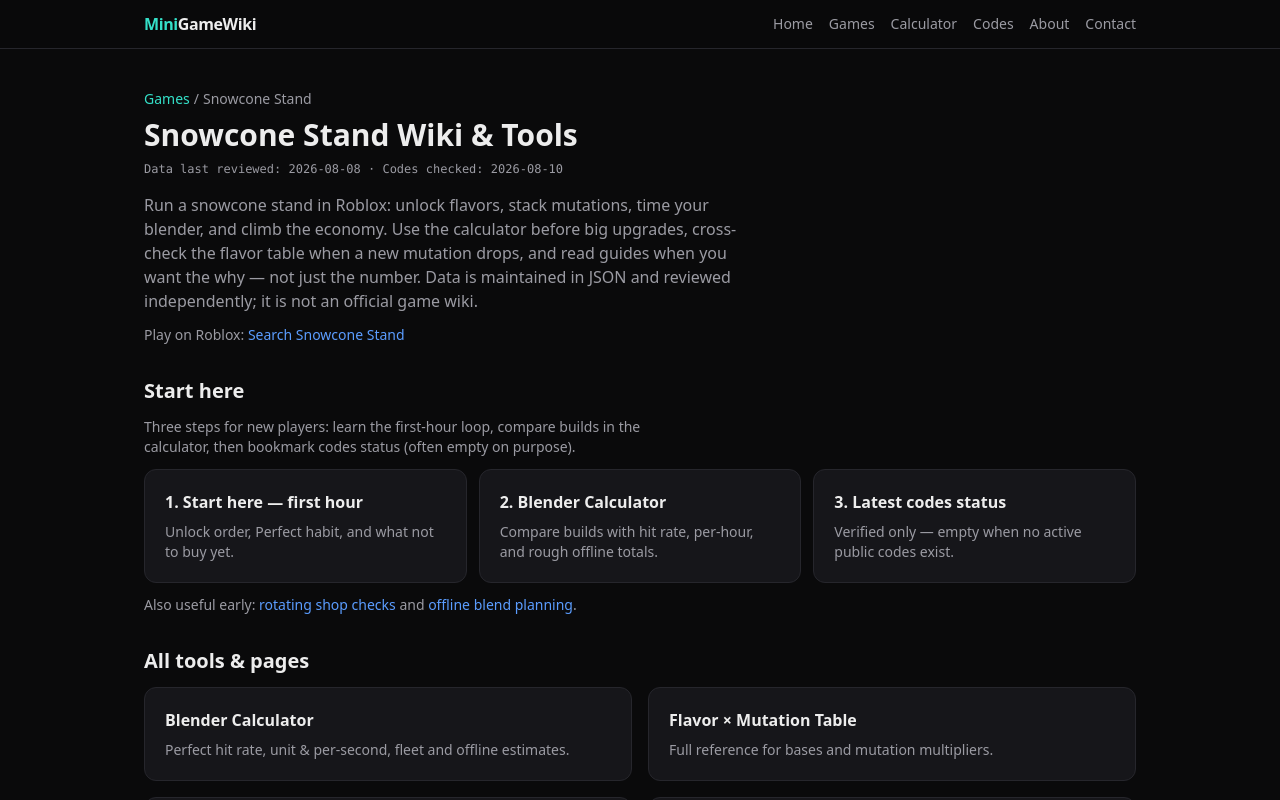
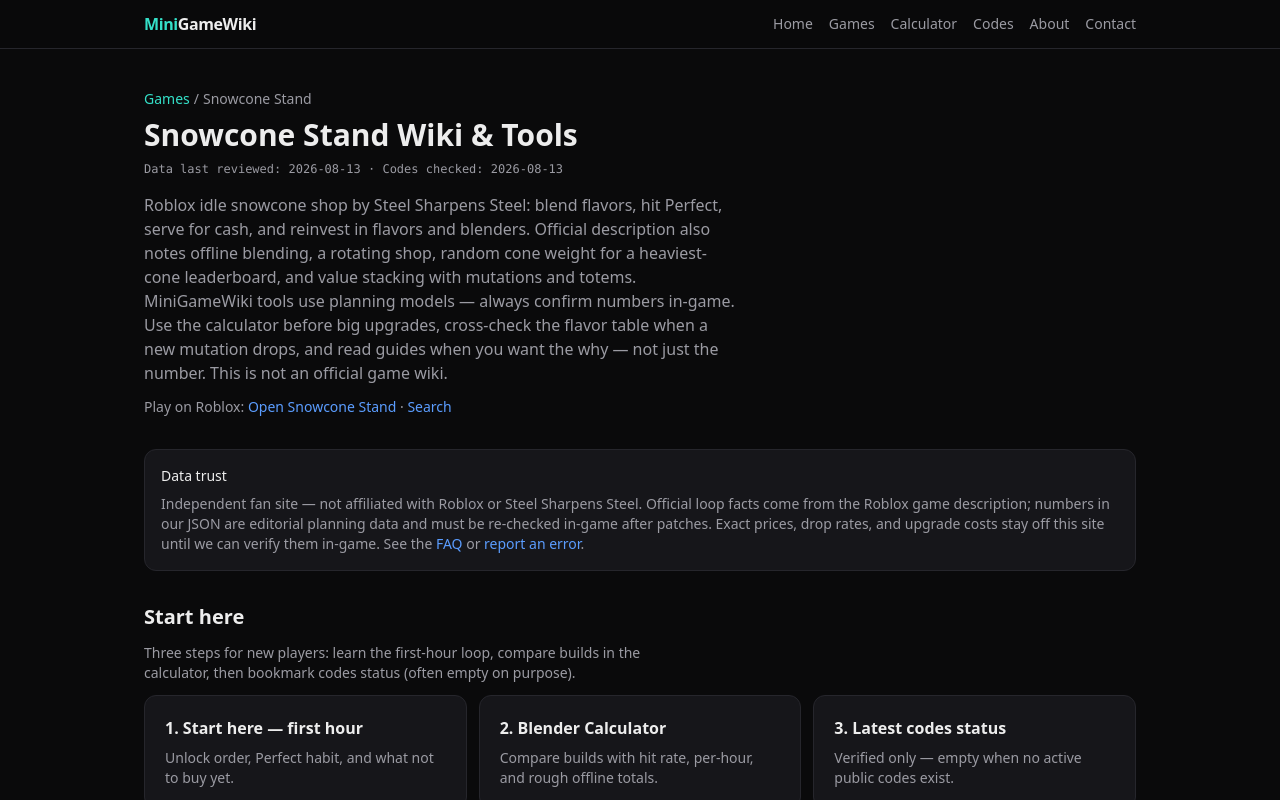
Before and after one commit to eric4885/minigamewiki, a Next.js app: page /games/snowcone-stand in a window 1280 px wide. Shown: the top 800 px of the page. Built offline with nearby package versions, Linux system fonts and the light colour scheme; no server answers.

Commit message:
Clarify data trust: no fake codes, planning-model numbers
Re-check public sources (still no verified codes; ignore placeholder aggregator lists). Add DataTrustNote on hub/tools/codes, strengthen FAQ and disclaimers, and label tables/calculator as editorial planning data.

```diff
--- a/data/snowcone.json
+++ b/data/snowcone.json
@@ -4,13 +4,19 @@
   "developer": "Independent Roblox experience (fan tools by MiniGameWiki)",
   "robloxUrl": "https://www.roblox.com/discover/?Keyword=Snowcone%20Stand",
   "robloxSearchUrl": "https://www.roblox.com/discover/?Keyword=Snowcone%20Stand",
-  "description": "Run a snowcone stand in Roblox: unlock flavors, stack mutations, time your blender, and climb the economy.",
-  "dataReviewedAt": "2026-08-08",
+  "description": "Roblox idle snowcone shop by Steel Sharpens Steel: blend flavors, hit Perfect, serve for cash, and reinvest in flavors and blenders. Official description also notes offline blending, a rotating shop, random cone weight for a heaviest-cone leaderboard, and value stacking with mutations and totems. MiniGameWiki tools use planning models — always confirm numbers in-game.",
+  "dataReviewedAt": "2026-08-13",
   "perfectMult": 1.5,
   "codes": [],
-  "codesLastChecked": "2026-08-10",
-  "codesNote": "As of the last check date, there are no active public promo codes for Snowcone Stand. We do not invent codes. Bookmark this status page — when verified codes appear, they land in the active table first. Until then, use the Blender Calculator and money guides linked on this page.",
+  "codesLastChecked": "2026-08-13",
+  "codesNote": "As of the last check date, there are no verified active public promo codes for Snowcone Stand. We checked the official Roblox description and reputable status pages; we ignore aggregator sites that list placeholder codes (e.g. invented strings presented as “active”). We do not invent codes. When a code is verified in-game or posted by the developer, it appears in the active table first.",
   "changelog": [
+    {
+      "date": "2026-08-13",
+      "items": [
+        "Data trust pass (2026-08-13): re-checked public sources — still no verified codes; ignore placeholder aggregator code lists; clarify tables/calculator as planning models; strengthen FAQ/hub/tool disclaimers; do not import unverified upgrade prices."
+      ]
+    },
     {
       "date": "2026-08-11",
       "items": [
@@ -215,8 +221,8 @@
     }
   ],
   "tierList": {
-    "updatedAt": "2026-07-29",
-    "summary": "Tiers reflect mid-to-late game cash efficiency assuming Perfect Blend and at least Sparkling mutation. Early game, prefer unlock order over raw tier.",
+    "updatedAt": "2026-08-13",
+    "summary": "Editorial ranks for mid-to-late cash efficiency assuming Perfect Blend and at least a mid-tier mutation mindset — not an official developer ranking. Early game, prefer unlock order and cash on hand over raw tier. Re-check bases in-game after patches; do not treat fan-wiki price sheets as source of truth.",
     "ranks": [
       {
         "tier": "S",
@@ -426,10 +432,11 @@
     {
       "slug": "codes-policy",
       "title": "Our Codes Policy: No Fake Promo Codes",
-      "updatedAt": "2026-07-23",
-      "excerpt": "Why the codes page may be empty, how we verify drops, and how to report a working code.",
+      "updatedAt": "2026-08-13",
+      "excerpt": "Why the codes page may be empty, why we ignore placeholder aggregator lists, and how to report a working code.",
       "content": [
         "Many Roblox wiki sites list expired or invented codes. MiniGameWiki does not. If our [Snowcone Stand codes](/games/snowcone-stand/codes) table is empty, that is an honest status — not a missing page.",
+        "Some code-farm sites publish placeholder strings (generic words presented as “active codes”) with no proof they redeem. Treat those as unverified marketing. We only list codes after in-game or developer confirmation — an empty table is intentional honesty.",
         "## Verification rules",
         "- A code must be publicly announced or reproducibly redeemable.",
         "- Expired codes are removed, not grayed out forever as clickbait.",
@@ -501,5 +508,6 @@
       ]
     }
   ],
-  "expiredCodes": []
+  "expiredCodes": [],
+  "dataTrustNote": "Official Roblox description confirms the core loop (Perfect timing, offline blending, rotating shop, random weight leaderboard, mutations/totems). Numeric tables and calculator multipliers on this site are editorial planning models — re-verify in-game. Fan-wiki upgrade price lists are not treated as fact."
 }
--- a/src/app/games/snowcone-stand/blender-planner/page.tsx
+++ b/src/app/games/snowcone-stand/blender-planner/page.tsx
@@ -4,6 +4,7 @@
 import { BlenderPlannerClient } from "@/components/BlenderPlannerClient";
 import { Breadcrumbs } from "@/components/Breadcrumbs";
 import { RelatedLinks } from "@/components/RelatedLinks";
+import { DataTrustNote } from "@/components/DataTrustNote";
 import { SiteDisclaimer } from "@/components/SiteDisclaimer";
 import { snowcone } from "@/lib/snowcone";
 
@@ -40,8 +41,11 @@
           <span className="font-mono text-fg">perSec = unit / blendTime</span>.
           Set a realistic Perfect hit rate to get expected per-second and
           per-hour, scale by blender count, and copy a shareable build link.
+          Results are relative planning estimates — not a guarantee of live
+          server cash.
         </p>
       </div>
+      <DataTrustNote variant="tools" />
       <p className="rounded-xl border border-border bg-surface p-4 text-sm text-muted">
         Use hit-weighted estimates to compare builds — not 100% Perfect fantasy.
         Pull mutReduce from the{" "}
--- a/src/app/games/snowcone-stand/codes/page.tsx
+++ b/src/app/games/snowcone-stand/codes/page.tsx
@@ -4,6 +4,7 @@
 import { Breadcrumbs } from "@/components/Breadcrumbs";
 import { JsonLd } from "@/components/JsonLd";
 import { RelatedLinks } from "@/components/RelatedLinks";
+import { DataTrustNote } from "@/components/DataTrustNote";
 import { SiteDisclaimer } from "@/components/SiteDisclaimer";
 import { Card } from "@/components/ui/Card";
 import { Table, Td } from "@/components/ui/Table";
@@ -113,6 +114,8 @@
           .
         </p>
       </div>
+
+      <DataTrustNote variant="codes" />
 
       <div className="rounded-xl border border-border bg-surface p-5">
         <div className="flex flex-wrap items-center justify-between gap-3">
--- a/src/app/games/snowcone-stand/flavor-mutation-table/page.tsx
+++ b/src/app/games/snowcone-stand/flavor-mutation-table/page.tsx
@@ -3,6 +3,7 @@
 import Link from "next/link";
 import { Breadcrumbs } from "@/components/Breadcrumbs";
 import { RelatedLinks } from "@/components/RelatedLinks";
+import { DataTrustNote } from "@/components/DataTrustNote";
 import { SiteDisclaimer } from "@/components/SiteDisclaimer";
 import { Table, Td } from "@/components/ui/Table";
 import { snowcone } from "@/lib/snowcone";
@@ -10,7 +11,7 @@
 export const metadata: Metadata = pageMeta({
   title: "Flavor & Mutation Table",
   description:
-    "Snowcone Stand flavor base values and mutation multipliers in one Roblox reference table for planning blends.",
+    "Snowcone Stand flavor and mutation planning table for Roblox. Editorial values for comparing builds — verify in-game after patches.",
   path: "/games/snowcone-stand/flavor-mutation-table",
 });
 
@@ -29,32 +30,30 @@
           Snowcone Stand Flavor & Mutation Table
         </h1>
         <p className="mt-4 max-w-prose text-muted">
-          Mid-game Snowcone Stand decisions stall when flavor bases and mutation
-          multipliers live in separate patch notes, Discord pins, and half-updated
-          spreadsheets. You need a single place to see what a flavor is worth
-          before Perfect and totems, and what each mutation does as{" "}
-          <span className="font-mono text-fg">mutReduce</span>. This table is
-          that reference: scrollable on phones, readable on desktop, and wired
-          to the same JSON the{" "}
+          Use one table to shortlist flavor bases and{" "}
+          <span className="font-mono text-fg">mutReduce</span> values before you
+          open the{" "}
           <Link
             href="/games/snowcone-stand/blender-planner"
             className="text-accent hover:underline"
           >
             Blender Calculator
-          </Link>{" "}
-          uses so numbers do not drift between pages. Use it to shortlist
-          combinations, then confirm per-second output in the calculator with
-          your real blend time. Looking for free drops instead? See the{" "}
+          </Link>
+          . Numbers here are editorial planning data wired to the same JSON as
+          the calculator — not an official Roblox datasheet and not copied from
+          unverified fan-wiki price lists. Re-check in-game after patches. For
+          promo drops see the{" "}
           <Link
             href="/games/snowcone-stand/codes"
             className="text-accent hover:underline"
           >
             latest codes status
           </Link>
-          . Values are fan-maintained planning data — re-check in-game after
-          balance patches.
+          .
         </p>
       </div>
+
+      <DataTrustNote variant="tools" />
 
       <p className="rounded-xl border border-border bg-surface p-4 text-sm text-muted">
         Next step for &quot;best mutation&quot; decisions: shortlist here, then confirm
--- a/src/app/games/snowcone-stand/how-to-redeem-codes/page.tsx
+++ b/src/app/games/snowcone-stand/how-to-redeem-codes/page.tsx
@@ -3,6 +3,7 @@
 import Link from "next/link";
 import { Breadcrumbs } from "@/components/Breadcrumbs";
 import { RelatedLinks } from "@/components/RelatedLinks";
+import { DataTrustNote } from "@/components/DataTrustNote";
 import { SiteDisclaimer } from "@/components/SiteDisclaimer";
 import { snowcone } from "@/lib/snowcone";
 
@@ -28,9 +29,11 @@
           How to Redeem Snowcone Stand Codes
         </h1>
         <p className="mt-4 max-w-prose text-muted">
-          Players search for working codes every week. Many sites invent expired
-          strings to farm clicks. This page explains the usual Roblox redeem
-          flow and how MiniGameWiki treats codes — including when our{" "}
+          Players search for working codes every week. Many sites invent
+          placeholder or expired strings to farm clicks. This page explains a
+          typical Roblox-style redeem flow (button placement can change — always
+          confirm in-game) and how MiniGameWiki treats codes — including when
+          our{" "}
           <Link
             href="/games/snowcone-stand/codes"
             className="text-accent hover:underline"
@@ -42,17 +45,25 @@
         </p>
       </div>
 
+      <DataTrustNote variant="codes" />
+
       <section className="space-y-3">
-        <h2 className="text-xl font-semibold text-fg">Typical redeem steps</h2>
+        <h2 className="text-xl font-semibold text-fg">
+          Typical redeem steps (confirm in-game)
+        </h2>
         <ol className="list-decimal space-y-2 pl-5 text-muted">
           <li>Open Snowcone Stand on Roblox and wait until you are fully loaded in.</li>
-          <li>Look for a Codes, Shop, Settings, or Twitter/X icon on the HUD (placement varies by update).</li>
-          <li>Enter the code exactly — codes are often case-sensitive.</li>
+          <li>
+            Look for a Codes, Shop, or Settings control on the HUD. Exact
+            placement is not documented by an official public UI guide — follow
+            what the live game shows.
+          </li>
+          <li>Enter a verified code exactly — codes are often case-sensitive.</li>
           <li>Confirm and check inventory / currency for the reward.</li>
         </ol>
         <p className="text-sm text-muted">
-          If the game UI changed after a patch, use in-game tips or the
-          developer&apos;s official social channels — not random screenshot farms.
+          Prefer the official Roblox game page and the developer group over
+          random screenshot farms or “active codes” lists with no proof.
         </p>
       </section>
 
--- a/src/app/games/snowcone-stand/page.tsx
+++ b/src/app/games/snowcone-stand/page.tsx
@@ -4,6 +4,7 @@
 import { Breadcrumbs } from "@/components/Breadcrumbs";
 import { Card } from "@/components/ui/Card";
 import { RelatedLinks } from "@/components/RelatedLinks";
+import { DataTrustNote } from "@/components/DataTrustNote";
 import { SiteDisclaimer } from "@/components/SiteDisclaimer";
 import { snowcone } from "@/lib/snowcone";
 
@@ -95,21 +96,32 @@
         <p className="mt-4 max-w-prose text-muted">
           {snowcone.description} Use the calculator before big upgrades,
           cross-check the flavor table when a new mutation drops, and read
-          guides when you want the why — not just the number. Data is maintained
-          in JSON and reviewed independently; it is not an official game wiki.
+          guides when you want the why — not just the number. This is not an
+          official game wiki.
         </p>
         <p className="mt-3 text-sm text-muted">
           Play on Roblox:{" "}
+          <a
+            href={snowcone.robloxUrl}
+            className="text-accent hover:underline"
+            rel="noopener noreferrer"
+            target="_blank"
+          >
+            Open Snowcone Stand
+          </a>
+          {" · "}
           <a
             href={snowcone.robloxSearchUrl}
             className="text-accent hover:underline"
             rel="noopener noreferrer"
             target="_blank"
           >
-            Search Snowcone Stand
+            Search
           </a>
         </p>
       </div>
+
+      <DataTrustNote />
 
       <section className="space-y-3">
         <h2 className="text-xl font-semibold text-fg">Start here</h2>
--- a/src/app/games/snowcone-stand/tier-list/page.tsx
+++ b/src/app/games/snowcone-stand/tier-list/page.tsx
@@ -3,6 +3,7 @@
 import Link from "next/link";
 import { Breadcrumbs } from "@/components/Breadcrumbs";
 import { RelatedLinks } from "@/components/RelatedLinks";
+import { DataTrustNote } from "@/components/DataTrustNote";
 import { SiteDisclaimer } from "@/components/SiteDisclaimer";
 import { Card } from "@/components/ui/Card";
 import { snowcone } from "@/lib/snowcone";
@@ -10,7 +11,7 @@
 export const metadata: Metadata = pageMeta({
   title: "Snowcone Stand Tier List",
   description:
-    "Snowcone Stand tier list for Roblox: S-D rankings for flavors, mutations, and totems with clear assumptions.",
+    "Editorial Snowcone Stand tier list for Roblox with explicit assumptions — not an official developer ranking.",
   path: "/games/snowcone-stand/tier-list",
 });
 
@@ -31,20 +32,18 @@
           Snowcone Stand Tier List
         </h1>
         <p className="mt-4 max-w-prose text-muted">
-          Tier lists become harmful when they hide their assumptions. Early
-          Snowcone Stand players who chase S-tier flavors they cannot unlock yet
+          This is an editorial tier list — not an official Steel Sharpens Steel
+          ranking. Early players who chase S-tier flavors they cannot unlock yet
           stall their economy; late players who ignore per-second math overrate
-          peak unit value. This list ranks flavors, mutations, and totems for
-          mid-to-late cash efficiency assuming Perfect Blend and at least a
-          mid-tier mutation mindset. Read the summary, treat D-tier Cursed as a
-          quest exception, and always validate a promotion with the{" "}
+          peak unit value. Read the assumptions below, then validate any upgrade
+          with the{" "}
           <Link
             href="/games/snowcone-stand/blender-planner"
             className="text-accent hover:underline"
           >
             Blender Calculator
-          </Link>{" "}
-          using your blend time. For promo drops, check the{" "}
+          </Link>
+          . For promo drops, check the{" "}
           <Link
             href="/games/snowcone-stand/codes"
             className="text-accent hover:underline"
@@ -52,10 +51,11 @@
             latest codes status
           </Link>
           . Updated{" "}
-          <span className="font-mono text-fg">{tierList.updatedAt}</span> —
-          re-rank after patches.
+          <span className="font-mono text-fg">{tierList.updatedAt}</span>.
         </p>
       </div>
+
+      <DataTrustNote variant="tools" />
 
       <p className="rounded-xl border border-border bg-surface p-4 text-sm text-muted">
         Before you trust an S-tier upgrade for profit, check bases on the{" "}
--- /dev/null
+++ b/src/components/DataTrustNote.tsx
@@ -0,0 +1,45 @@
+import Link from "next/link";
+
+type DataTrustNoteProps = {
+  className?: string;
+  /** Extra context for tool vs codes pages */
+  variant?: "default" | "tools" | "codes";
+};
+
+export function DataTrustNote({
+  className = "",
+  variant = "default",
+}: DataTrustNoteProps) {
+  const extra =
+    variant === "tools"
+      ? " Tables and calculator outputs are planning models for comparing builds — not a promise of exact in-game payouts. We do not copy unverified fan-wiki price lists."
+      : variant === "codes"
+        ? " We never invent promo codes. Aggregator sites that fill tables with placeholder strings are ignored until a code is verified in-game or posted by the developer."
+        : " Exact prices, drop rates, and upgrade costs stay off this site until we can verify them in-game.";
+
+  return (
+    <div
+      className={`rounded-xl border border-border bg-surface p-4 text-sm text-muted ${className}`}
+    >
+      <p className="font-medium text-fg">Data trust</p>
+      <p className="mt-2">
+        Independent fan site — not affiliated with Roblox or Steel Sharpens
+        Steel. Official loop facts come from the Roblox game description; numbers
+        in our JSON are editorial planning data and must be re-checked in-game
+        after patches.
+        {extra} See the{" "}
+        <Link
+          href="/games/snowcone-stand/faq"
+          className="text-accent hover:underline"
+        >
+          FAQ
+        </Link>{" "}
+        or{" "}
+        <Link href="/contact" className="text-accent hover:underline">
+          report an error
+        </Link>
+        .
+      </p>
+    </div>
+  );
+}
--- a/src/components/SiteDisclaimer.tsx
+++ b/src/components/SiteDisclaimer.tsx
@@ -4,7 +4,15 @@
   return (
     <p className={`text-xs leading-relaxed text-muted ${className}`}>
       Fan-maintained planning data — not affiliated with Roblox or the game
-      developers. Mechanics change; always verify values in-game.{" "}
+      developers. We do not invent promo codes or copy unverified wiki price
+      lists. Mechanics change; verify values in-game before spending.{" "}
+      <Link
+        href="/games/snowcone-stand/faq"
+        className="text-accent hover:underline"
+      >
+        FAQ
+      </Link>
+      {" · "}
       <Link href="/terms" className="text-accent hover:underline">
         Terms
       </Link>
--- a/src/lib/snowcone.ts
+++ b/src/lib/snowcone.ts
@@ -50,6 +50,8 @@
   robloxSearchUrl: string;
   description: string;
   dataReviewedAt: string;
+  /** Editorial note on what is official vs planning-model data */
+  dataTrustNote?: string;
   perfectMult: number;
   codes: { code: string; reward: string; status: string }[];
   expiredCodes: { code: string; reward: string; status: string }[];
```
Also changed, not shown: src/app/games/snowcone-stand/faq/page.tsx (+40 -6 lines).
